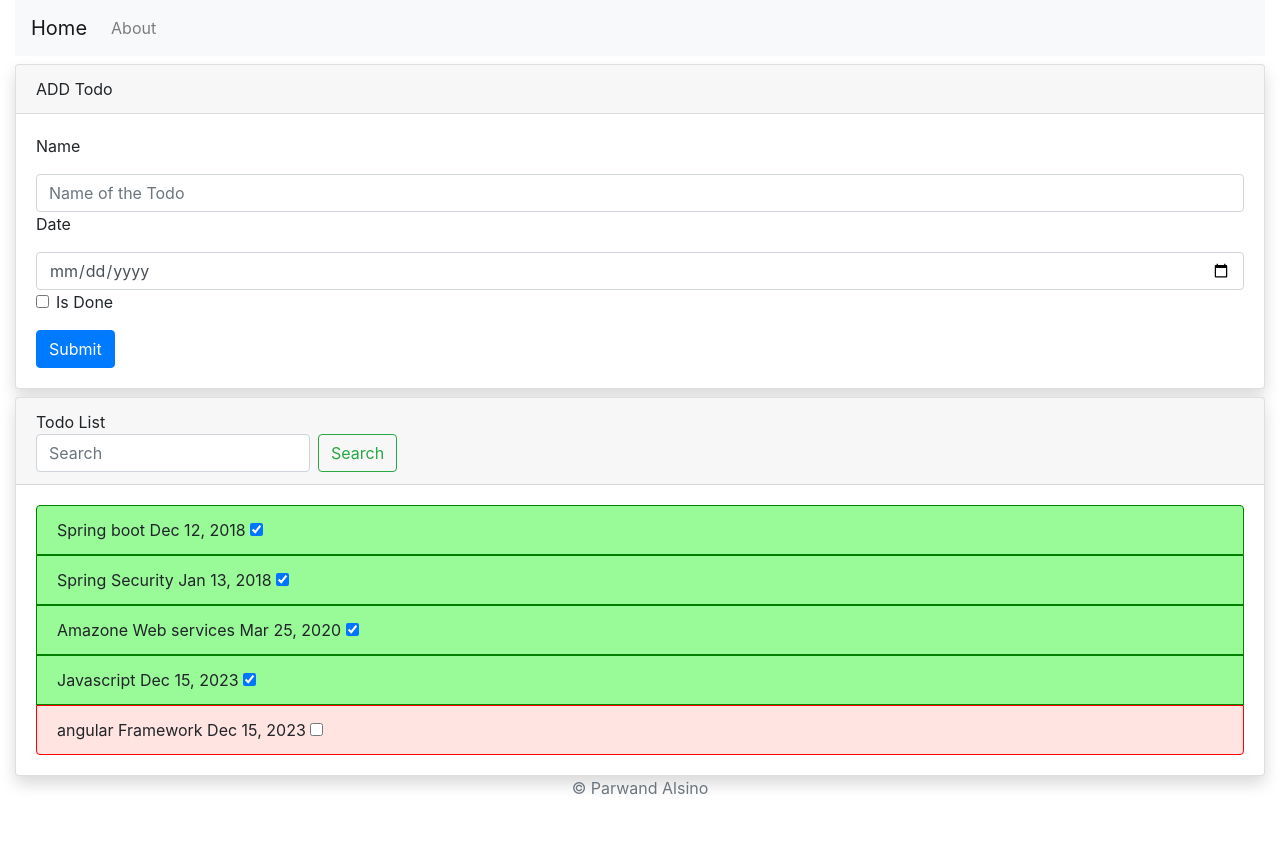
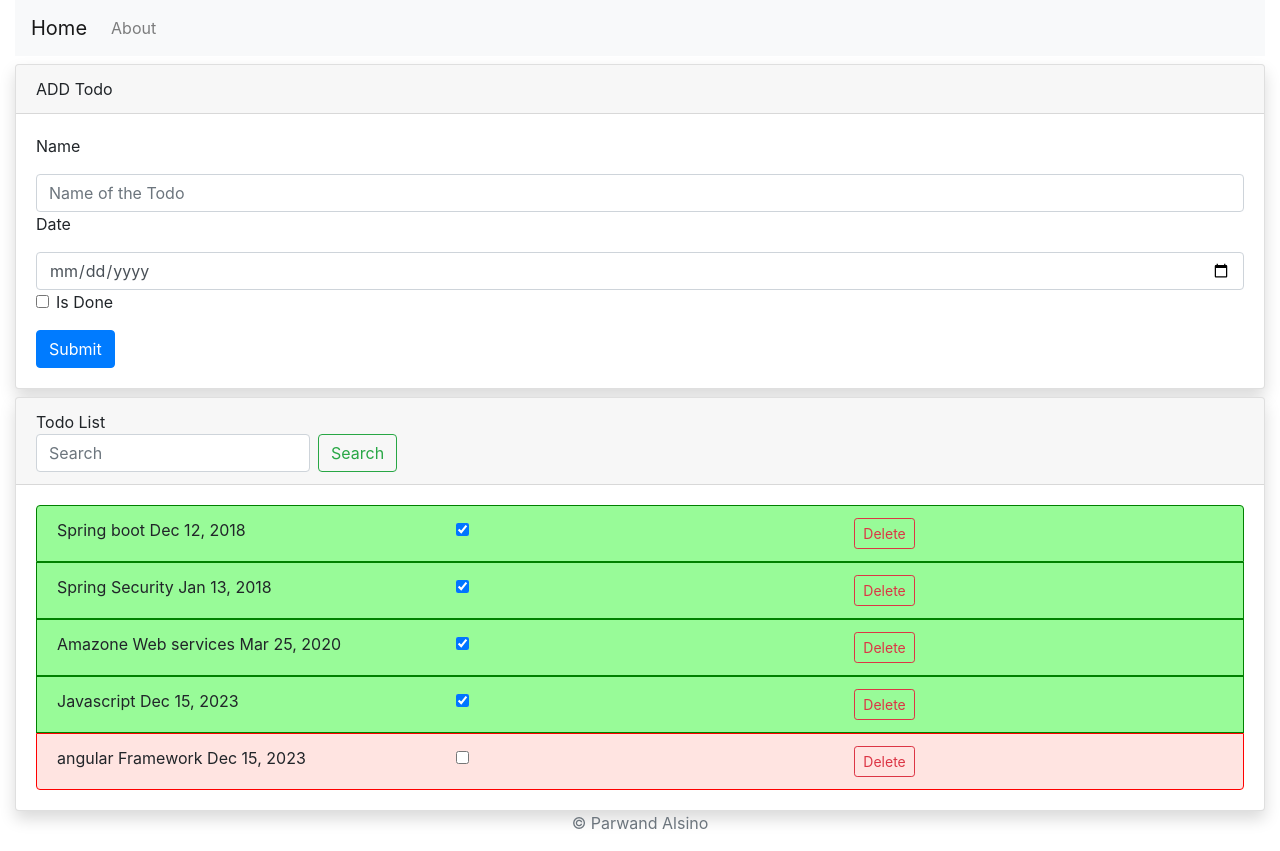
Before and after one commit to Parwand/angular-todo-app, an Angular app: page / in a window 1280 px wide. Before the commit the page ends 816 px from the top, so only its background shows below. Built offline with nearby package versions, Linux system fonts and the light colour scheme.

Commit message:
Implemented Delete Tasks function

```diff
--- a/src/app/components/todo-list/todo-item/todo-item.component.html
+++ b/src/app/components/todo-list/todo-item/todo-item.component.html
@@ -1,3 +1,13 @@
-{{todo.name}} {{todo.date | date}}
+<div class="row">
+    <div class="col-sm">
+        {{todo.name}} {{todo.date | date}}
+    </div>
 
-<input type="checkbox" name="isDone" id="isDone" [defaultChecked]="todo.isDone" (change)="todo.isDone = !todo.isDone">
+    <div class="col-sm">
+        <input type="checkbox" name="isDone" id="isDone" [defaultChecked]="todo.isDone" (change)="todo.isDone = !todo.isDone">
+    </div>
+
+    <div class="col-sm">
+        <button class="btn btn-sm btn-outline-danger" type="submit" (click)="onDeleteTodo(todo)">Delete</button>
+    </div>
+</div>
--- a/src/app/components/todo-list/todo-item/todo-item.component.ts
+++ b/src/app/components/todo-list/todo-item/todo-item.component.ts
@@ -1,4 +1,4 @@
-import { Component, Input } from '@angular/core';
+import { Component, EventEmitter, Input, Output } from '@angular/core';
 import { Todo } from 'src/app/models/todo.model';
 
 @Component({
@@ -8,4 +8,9 @@ import { Todo } from 'src/app/models/todo.model';
 })
 export class TodoItemComponent {
   @Input() public todo: Todo;
+  @Output() public onDelete: EventEmitter<Todo> = new EventEmitter<Todo>();
+
+  onDeleteTodo(todo: Todo) {
+    this.onDelete.emit(todo);
+  }
 }
--- a/src/app/components/todo-list/todo-list.component.html
+++ b/src/app/components/todo-list/todo-list.component.html
@@ -17,8 +17,11 @@
       </form>
     </div>
     <div class="card-body">
-        <ul class="list-group">
-            <li class="list-group-item" *ngFor="let item of todos" [ngClass]="item.isDone ? 'done' : 'notDone'"><app-todo-item [todo]="item"></app-todo-item></li>
+        <ul class="list-group" *ngIf="todos.length !== 0">
+            <li class="list-group-item" *ngFor="let item of todos" [ngClass]="item.isDone ? 'done' : 'notDone'"><app-todo-item [todo]="item" (onDelete)="onDelete($event)"></app-todo-item></li>
         </ul>
+
+        <p class="text text-danger" style="border: 1px solid red;;" *ngIf="todos.length === 0">No Task more</p>
+
     </div>
 </div>
--- a/src/app/components/todo-list/todo-list.component.ts
+++ b/src/app/components/todo-list/todo-list.component.ts
@@ -24,4 +24,9 @@ export class TodoListComponent implements OnInit{
   onSearch(key:string) {
     this.todos=  this.todosService.searchTodo(key);
   }
+
+  onDelete(todo:Todo) {
+    this.todosService.deleteTodo(todo);
+    this.todos = this.todosService.getTodos();
+  }
 }
--- a/src/app/services/todosService.service.ts
+++ b/src/app/services/todosService.service.ts
@@ -1,6 +1,7 @@
 import { Todo } from "../models/todo.model";
 
 export class TodosService {
+
 
     public todos:Todo [] = [
         new Todo("Spring boot", new Date("12 Dec 2018"), true),
@@ -27,7 +28,11 @@ export class TodosService {
                 result.push(todo);
             }
         }
-
         return result;
     }
+
+
+    deleteTodo(todo: Todo) {
+        this.todos = this.todos.filter((item)=> {return item !== todo});
+    }
 }
```
